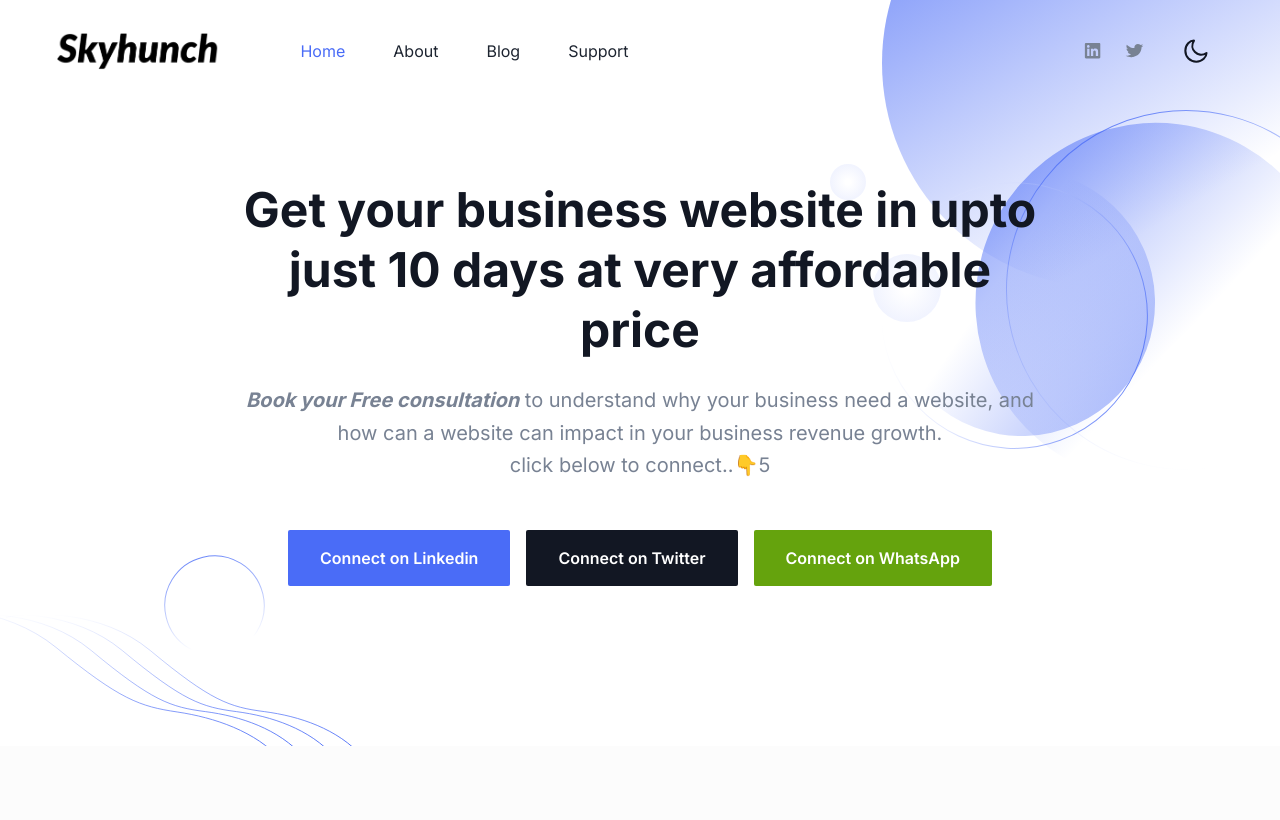
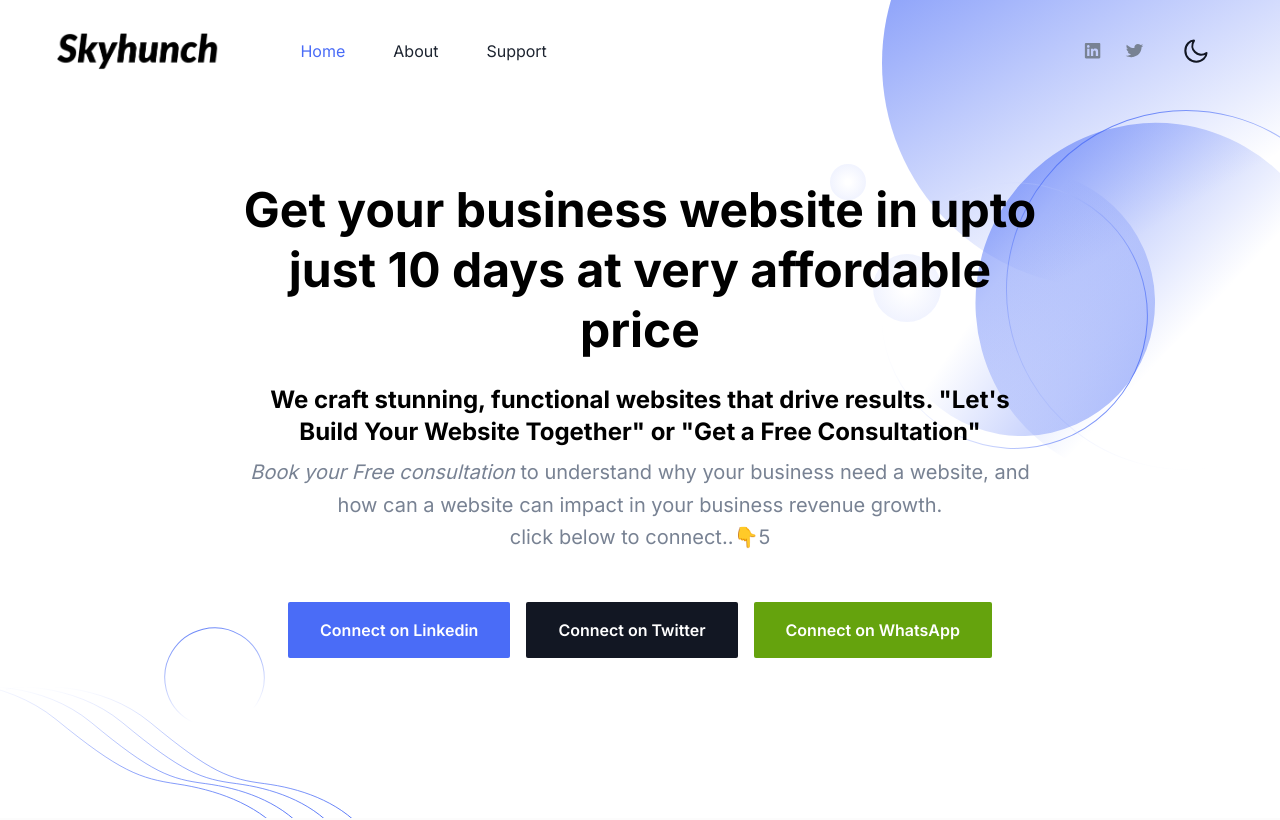
Before and after one commit to SHIVAM-GOUR/business-website, a Next.js app: page / in a window 1280 px wide. Shown: the top 820 px of the page. Built offline with nearby package versions, Linux system fonts and the light colour scheme.

Commit message:
Updated Header and Hero components for new layout

```diff
--- a/components/Header/index.tsx
+++ b/components/Header/index.tsx
@@ -117,6 +117,7 @@ const Header = () => {
                                 ? "text-primary dark:text-white"
                                 : "text-dark hover:text-primary dark:text-white/70 dark:hover:text-white"
                             }`}
+                            target="_blank"
                           >
                             {menuItem.title}
                           </Link>
--- a/components/Header/menuData.tsx
+++ b/components/Header/menuData.tsx
@@ -13,12 +13,12 @@ const menuData: Menu[] = [
     path: "/about",
     newTab: false,
   },
-  {
-    id: 33,
-    title: "Blog",
-    path: "/blog",
-    newTab: false,
-  },
+  // {
+  //   id: 33,
+  //   title: "Blog",
+  //   path: "/blog",
+  //   newTab: false,
+  // },
   {
     id: 3,
     title: "Support",
--- a/components/Hero/index.tsx
+++ b/components/Hero/index.tsx
@@ -16,13 +16,13 @@ const Hero = () => {
                 className="wow fadeInUp mx-auto max-w-[800px] text-center"
                 data-wow-delay=".2s"
               >
-                <h1 className="mb-6 text-3xl font-bold leading-tight text-black dark:text-white sm:text-4xl sm:leading-tight md:text-5xl md:leading-tight">
-                  Get your business website in upto just 10 days at very affordable
-                  price
+                <h1 className="mb-6  font-bold leading-tight  dark:text-white sm:text-4xl sm:leading-tight md:text-5xl md:leading-tight">
+                  Get your business website in upto just 10 days at very affordable price
                 </h1>
-                {/* <p className="mb-6 md:text-4xl font-bold sm:text-4xl text-2xl">&quot;Get 🆓 consultation&quot;</p> */}
-                <p className="mb-12 text-base !leading-relaxed text-body-color dark:text-body-color-dark sm:text-lg md:text-xl">
-                  <b><i>Book your Free consultation</i></b> to understand why your business
+                <p className="mb-2 md:text-2xl font-bold sm:text-2xl text-xl">We craft stunning, functional websites that drive results.
+                "Let's Build Your Website Together" or "Get a Free Consultation"</p>
+                <p className="mb-12 text-base !leading-relaxed text-body-color dark:text-body-color-dark sm:text-lg md:text-xl ">
+                  <i>Book your Free consultation</i> to understand why your business
                   need a website, and how can a website can impact in your
                    business revenue growth. <br/>click
                   below to connect..👇5
--- a/components/WhatsappChat/WhatsApp.tsx
+++ b/components/WhatsappChat/WhatsApp.tsx
@@ -12,10 +12,10 @@ const Whatsapp = () => {
 
     if (navigator.userAgent.includes('WhatsApp')) {
       // WhatsApp is installed
-      window.open(`whatsapp://send?phone=9109276735`)
+      window.open(`whatsapp://send?phone=7566687880`)
     } else {
       // WhatsApp is not installed, open WhatsApp Web
-      window.open('https://web.whatsapp.com/send?phone=9109276735', '_blank');
+      window.open('https://web.whatsapp.com/send?phone=7566687880', '_blank');
     }
   }
 
```
